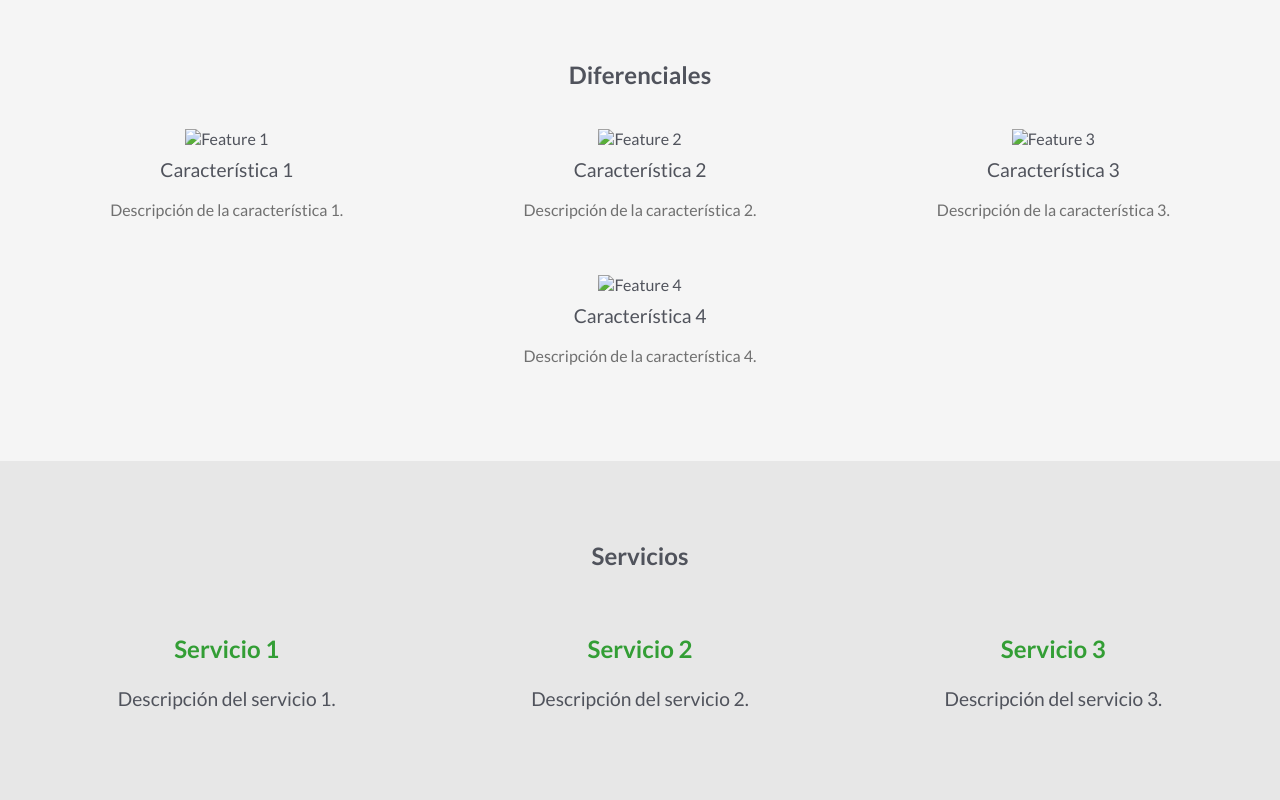
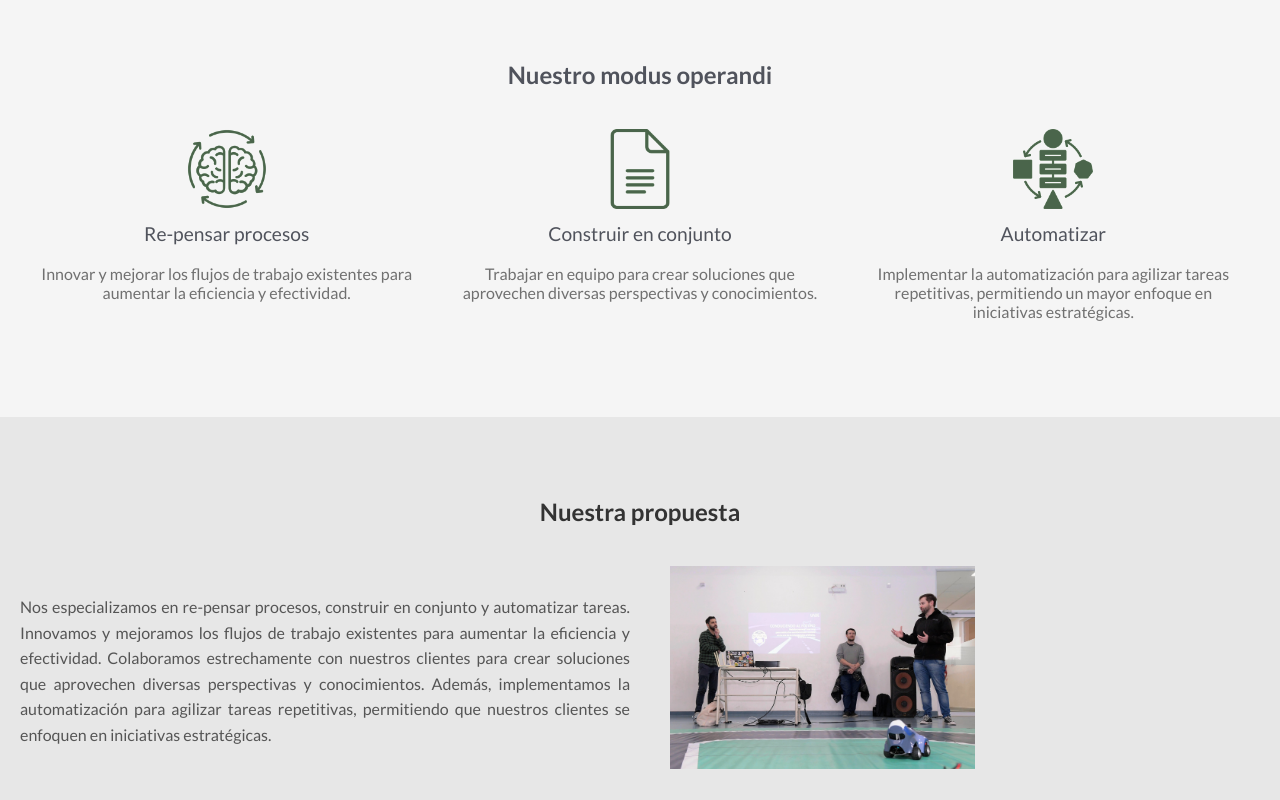
Before and after one commit to estebanpiazza/smartedu, a plain HTML site: page index.html in a window 1280 px wide. Shown: the part 820-1620 px from the top of the page. Drawn offline with Linux system fonts and the light colour scheme.

Commit message:
un poco de amor

```diff
--- a/index.html
+++ b/index.html
@@ -27,7 +27,7 @@
     <section id="hero">
         <div class="hero-content">
             <h1>SmartEdu</h1>
-            <p>El lema de tu empresa aquí</p>
+            <p>Work smart not hard</p>
             <div class="hero-buttons">
                 <a href="#contact" class="btn">Contacto</a>
                 <a href="#services" class="btn">Servicios</a>
@@ -36,45 +36,35 @@
     </section>
 
     <section id="features">
-        <h2>Diferenciales</h2>
+        <h2>Nuestro modus operandi</h2>
         <div class="features-container">
             <div class="feature">
-                <img src="icon1.png" alt="Feature 1">
-                <p class="feature-title">Característica 1</p>
-                <p class="feature-description">Descripción de la característica 1.</p>
+                <img src="./brain-process.png" alt="Feature 1">
+                <p class="feature-title">Re-pensar procesos</p>
+                <p class="feature-description">Innovar y mejorar los flujos de trabajo existentes para aumentar la eficiencia y efectividad.</p>
             </div>
             <div class="feature">
-                <img src="icon2.png" alt="Feature 2">
-                <p class="feature-title">Característica 2</p>
-                <p class="feature-description">Descripción de la característica 2.</p>
+                <img src="./docs.png" alt="Feature 2">
+                <p class="feature-title">Construir en conjunto</p>
+                <p class="feature-description">Trabajar en equipo para crear soluciones que aprovechen diversas perspectivas y conocimientos.</p>
             </div>
             <div class="feature">
-                <img src="icon3.png" alt="Feature 3">
-                <p class="feature-title">Característica 3</p>
-                <p class="feature-description">Descripción de la característica 3.</p>
-            </div>
-            <div class="feature">
-                <img src="icon4.png" alt="Feature 4">
-                <p class="feature-title">Característica 4</p>
-                <p class="feature-description">Descripción de la característica 4.</p>
+                <img src="./procedimiento.png" alt="Feature 3">
+                <p class="feature-title">Automatizar</p>
+                <p class="feature-description">Implementar la automatización para agilizar tareas repetitivas, permitiendo un mayor enfoque en iniciativas estratégicas.</p>
             </div>
         </div>
     </section>
 
     <section id="services">
-        <h2>Servicios</h2>
+        <h2>Nuestra propuesta</h2>
         <div class="services-container">
-            <div class="service">
-                <h3>Servicio 1</h3>
-                <p>Descripción del servicio 1.</p>
+            <div class="services-description">
+
+            <p>Nos especializamos en re-pensar procesos, construir en conjunto y automatizar tareas. Innovamos y mejoramos los flujos de trabajo existentes para aumentar la eficiencia y efectividad. Colaboramos estrechamente con nuestros clientes para crear soluciones que aprovechen diversas perspectivas y conocimientos. Además, implementamos la automatización para agilizar tareas repetitivas, permitiendo que nuestros clientes se enfoquen en iniciativas estratégicas.</p>
             </div>
-            <div class="service">
-                <h3>Servicio 2</h3>
-                <p>Descripción del servicio 2.</p>
-            </div>
-            <div class="service">
-                <h3>Servicio 3</h3>
-                <p>Descripción del servicio 3.</p>
+            <div class="services-description ">
+                <img src="./WhatsApp Image 2024-06-11 at 10.42.44 AM.jpeg" alt="">
             </div>
         </div>
     </section>
--- a/styles.css
+++ b/styles.css
@@ -13,7 +13,7 @@ header {
     display: flex;
     justify-content: space-between;
     align-items: center;
-    background: #339e35;
+    background: white;
     padding: 10px 20px;
     position: fixed;
     width: 100%;
@@ -48,10 +48,12 @@ nav ul li a {
     color: #FFFFFF;
     font-weight: bold;
     transition: color 0.3s;
+    color:#339e35
 }
 
 nav ul li a:hover {
     color: #E7E7E7;
+    color:#339e3554
 }
 
 /* Hero */
@@ -60,7 +62,7 @@ nav ul li a:hover {
     justify-content: center;
     align-items: center;
     height: 100vh;
-    background: url('your-image-path.jpg') no-repeat center center/cover;
+    background: url('./WhatsApp\ Image\ 2024-06-11\ at\ 10.42.44\ AM.jpeg') no-repeat center center/cover;
     color: #FFFFFF;
     text-align: center;
     padding: 0 20px;
@@ -117,6 +119,7 @@ nav ul li a:hover {
 .feature img {
     width: 80px;
     height: 80px;
+    filter: opacity(0.5) drop-shadow(0 0 0 #339e35);
 }
 
 .feature-title {
@@ -138,7 +141,7 @@ nav ul li a:hover {
 
 .services-container {
     display: flex;
-    justify-content: space-around;
+
     flex-wrap: wrap;
 }
 
@@ -303,3 +306,64 @@ footer p {
         height: 40px;
     }
 }
+.services-description {
+width: 50%;
+text-align: justify;
+}
+.services-description  img{
+    width: 50%;
+    margin: 20px;
+    }
+
+
+
+    #services h2 {
+        text-align: center;
+        color: #333;
+        font-size: 24px;
+        margin-bottom: 20px;
+    }
+
+    .services-container {
+        display: flex;
+        justify-content: space-between;
+        align-items: center;
+        gap: 20px;
+    }
+
+    .services-description {
+        flex: 1;
+        text-align: justify;
+        color: #555;
+        line-height: 1.6;
+        font-size: 16px;
+    }
+
+    .services-image {
+        flex: 1;
+        text-align: center;
+    }
+
+    .services-image img {
+        width: 100%;
+        max-width: 500px;
+        border-radius: 8px;
+        box-shadow: 0 2px 4px rgba(0, 0, 0, 0.1);
+    }
+
+    @media (max-width: 768px) {
+        .services-container {
+            flex-direction: column;
+            align-items: center;
+        }
+
+        .services-description,
+        .services-image {
+            width: 100%;
+            text-align: center;
+        }
+
+        .services-description {
+            margin-bottom: 20px;
+        }
+    }
```
Also changed, not shown: brain-process.png (added), docs.png (added), procedimiento.png (added), sobresalir.png (added).
